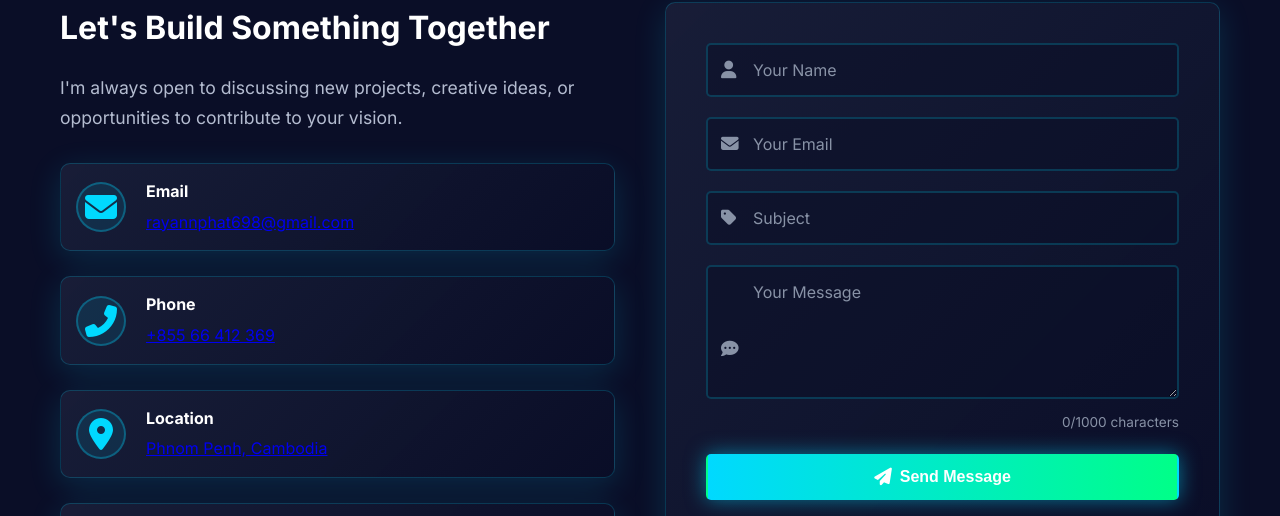
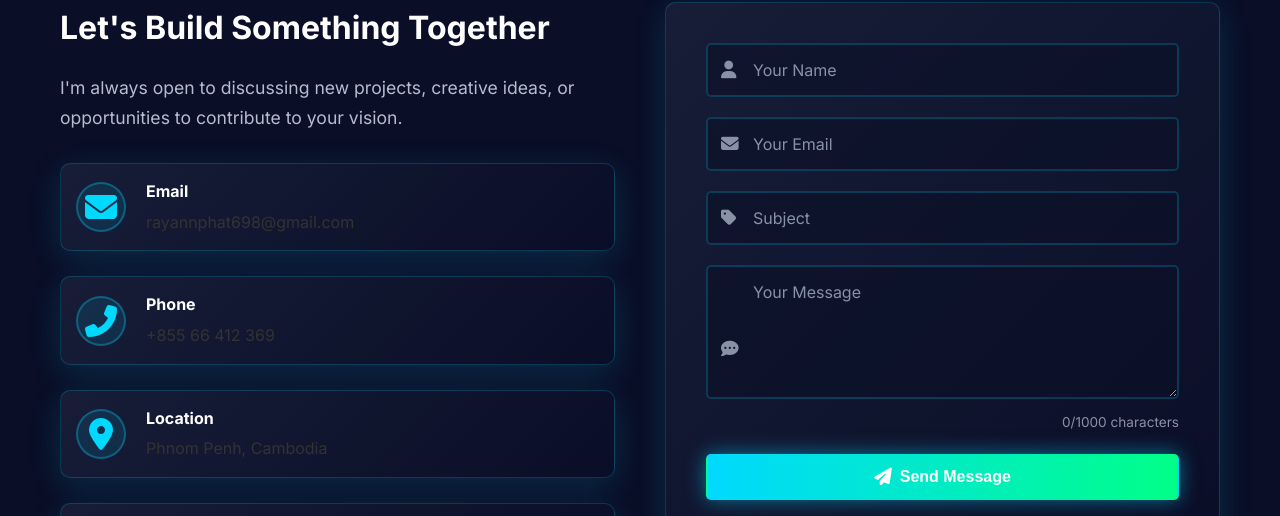
Before and after one commit to Rayann-netizen/my_portfolio, a plain HTML site: page index.html in a window 1280 px wide. Shown: the part 3476-3992 px from the top of the page. Drawn offline with Linux system fonts and the light colour scheme.

Commit message:
fix underline

```diff
--- a/css/style.css
+++ b/css/style.css
@@ -1700,3 +1700,43 @@ i {
         animation: none !important;
     }
 }
+
+/* ================================
+   FIX: REMOVE UNDERLINES FROM CONTACT LINKS
+   ================================ */
+
+/* Remove underlines from all contact item links */
+.contact-item a,
+.contact-details a {
+    text-decoration: none !important;
+    color: var(--text-secondary);
+    transition: all 0.5s ease;
+}
+
+.contact-item a:hover,
+.contact-details a:hover {
+    color: var(--primary-color);
+    text-decoration: none !important;
+}
+
+/* Ensure paragraphs in contact items have no underline */
+.contact-item p,
+.contact-item p a {
+    text-decoration: none !important;
+}
+
+/* Remove default link styling */
+.contact-item a:link,
+.contact-item a:visited {
+    text-decoration: none;
+}
+
+/* Fix for any nested links */
+.contact-details .contact-item div a {
+    text-decoration: none !important;
+    color: inherit;
+}
+
+.contact-details .contact-item div a:hover {
+    color: var(--primary-color);
+}
--- a/index.html
+++ b/index.html
@@ -395,7 +395,6 @@
                     <h3>Let's Build Something Together</h3>
                     <p>I'm always open to discussing new projects, creative ideas, or opportunities to contribute to your vision.</p>
                     <div class="contact-details">
-                        <div class="contact-details">
                             <!-- EMAIL - Click to send email -->
                             <div class="contact-item">
                                 <span class="icon"><i class="fas fa-envelope"></i></span>
@@ -442,7 +441,6 @@
                                 </div>
                             </div>
                         </div>
-                    </div>
                 </div>
 
                 <form id="contact-form" class="contact-form">
@@ -487,7 +485,7 @@
                     <a href="https://github.com/Rayann-netizen" target="_blank" rel="noopener noreferrer" aria-label="GitHub">
                         <i class="fab fa-github"></i>
                     </a>
-                    <a href="https://linkedin.com/in/yourprofile" target="_blank" rel="noopener noreferrer" aria-label="LinkedIn">
+                    <a href="https://www.linkedin.com/in/rayann-phat-138830351/?trk=opento_sprofile_goalscard" target="_blank" rel="noopener noreferrer" aria-label="LinkedIn">
                         <i class="fab fa-linkedin"></i>
                     </a>
                     <a href="https://twitter.com/yourhandle" target="_blank" rel="noopener noreferrer" aria-label="Twitter">
```
